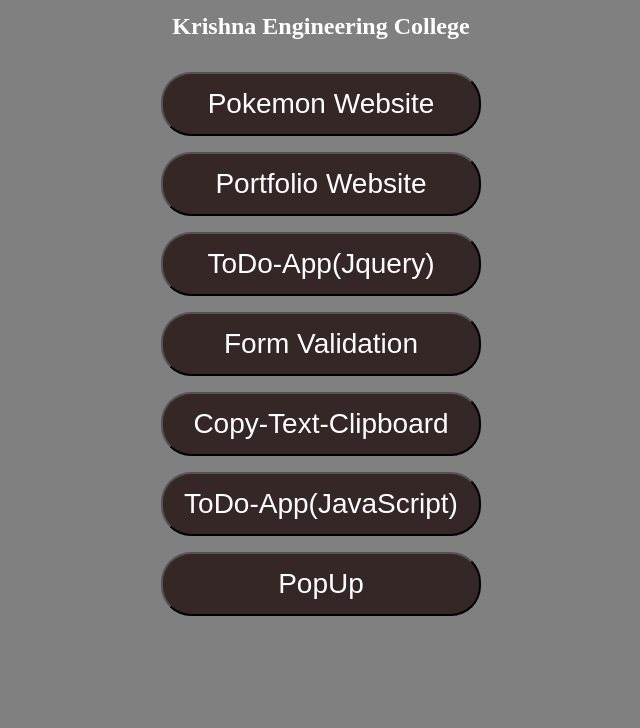
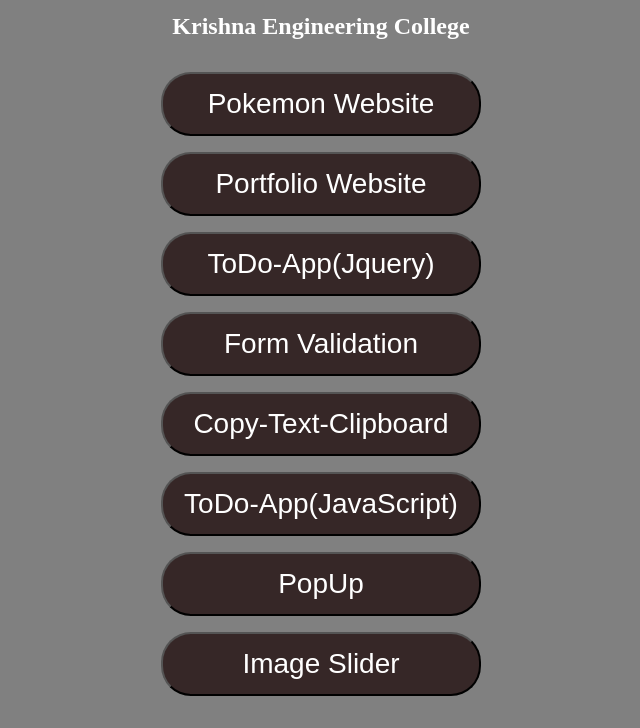
Before and after one commit to Kajal3015/Nagarro-FrontPage, a plain HTML site: page index.html in a window 1280 px wide. Shown: the part 99-827 px from the top of the page, without its empty margins (319-959 px from the left). Before the commit the page ends 800 px from the top, so only its background shows below. Drawn offline with Linux system fonts and the light colour scheme.

Commit message:
Update index.html

```diff
--- a/index.html
+++ b/index.html
@@ -19,6 +19,7 @@
       <li><a href="https://kajal3015.github.io/copy-clipboard/" target="_blank"><input type="button" value="Copy-Text-Clipboard"></a></li>
       <li><a href="https://kajal3015.github.io/To-Do-JS-/" target="_blank"><input type="button" value="ToDo-App(JavaScript)"></a></li>
       <li><a href="https://kajal3015.github.io/popup/" target="_blank"><input type="button" value="PopUp"></a></li>
+      <li><a href="https://kajal3015.github.io/image_slider/" target="_blank"><input type="button" value="Image Slider"></a></li>
     </ul>
   </body>
 </html>
```
